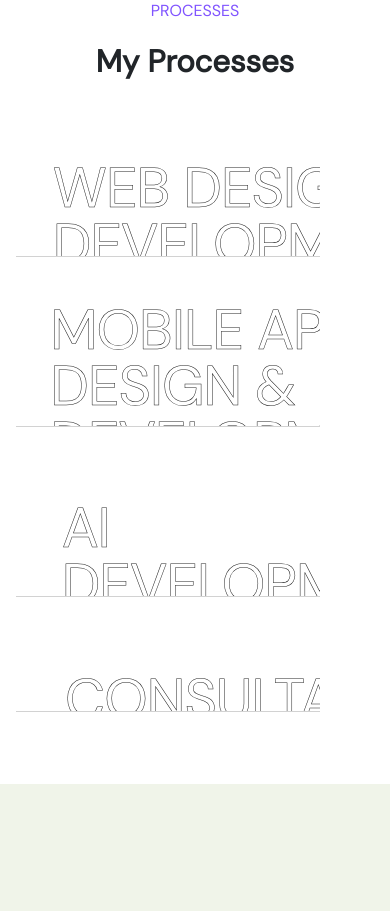
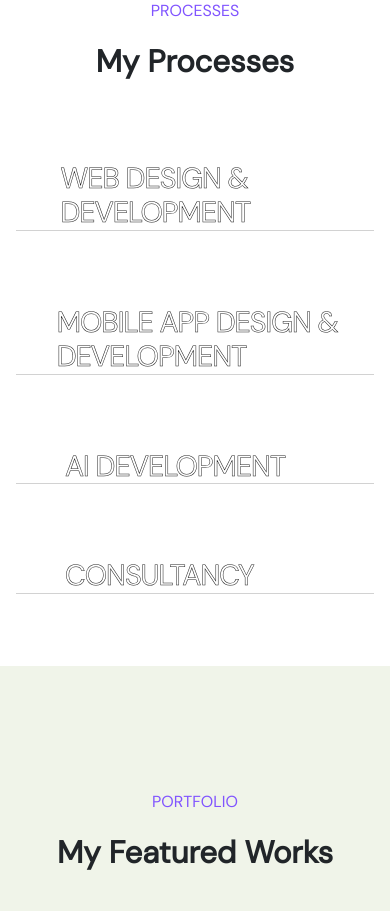
Before and after one commit to BismaSahr/SaadPortfolio, a React (Vite) app: page / in a window 390 px wide. Shown: the part 6760-7671 px from the top of the page. Built offline with nearby package versions, Linux system fonts and the light colour scheme.

Commit message:
responsiveness ensured

```diff
--- a/src/Components/Accordian/Accordian.css
+++ b/src/Components/Accordian/Accordian.css
@@ -152,7 +152,7 @@ body.dark-theme .massive-bubble-text {
   max-height: 7.5rem;
   /* adjust to hide descenders */
   /* also limit width slightly so only a small portion of the end is clipped */
-  max-width: 85%;
+  max-width: 100%;
 }
 
 .outer-header-custom .accordion-button::after {
@@ -184,7 +184,7 @@ body.dark-theme .massive-bubble-text {
   padding-bottom: 2.5rem !important;
   max-height: none;
   /* allow full height when active */
-  max-width: none;
+  max-width: 100%;
   /* show full text width when active */
 }
 
@@ -271,9 +271,10 @@ body.dark-theme .massive-bubble-text {
   }
 
   .massive-bubble-text {
-    font-size: 3.5rem !important;
-    line-height: 1 !important;
+    font-size: 2.2rem !important;
+    line-height: 1.2 !important;
     -webkit-text-stroke: 0.5px #222222;
+    margin-bottom: 0;
   }
 
   .outer-header-custom .accordion-button {
@@ -300,6 +301,7 @@ body.dark-theme .massive-bubble-text {
   .outer-header-custom .accordion-button:hover,
   .outer-header-custom .accordion-button:not(.collapsed) {
     padding-bottom: 1.5rem !important;
+    max-height: none;
   }
 
   .coaching-head {
@@ -344,6 +346,10 @@ body.dark-theme .massive-bubble-text {
   .coaching-img {
     height: 200px;
     /* Adjust height for smaller screens */
+  }
+
+  .massive-bubble-text {
+    font-size: 1.8rem !important;
   }
 }
 
```
